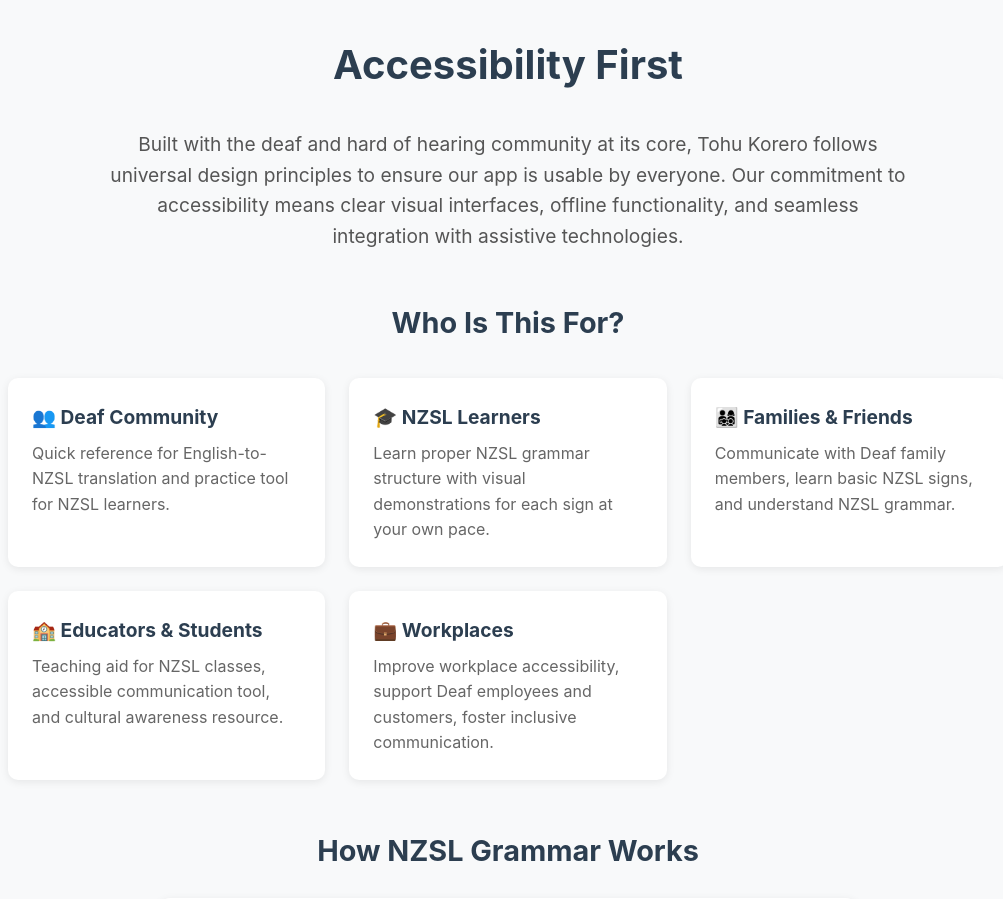
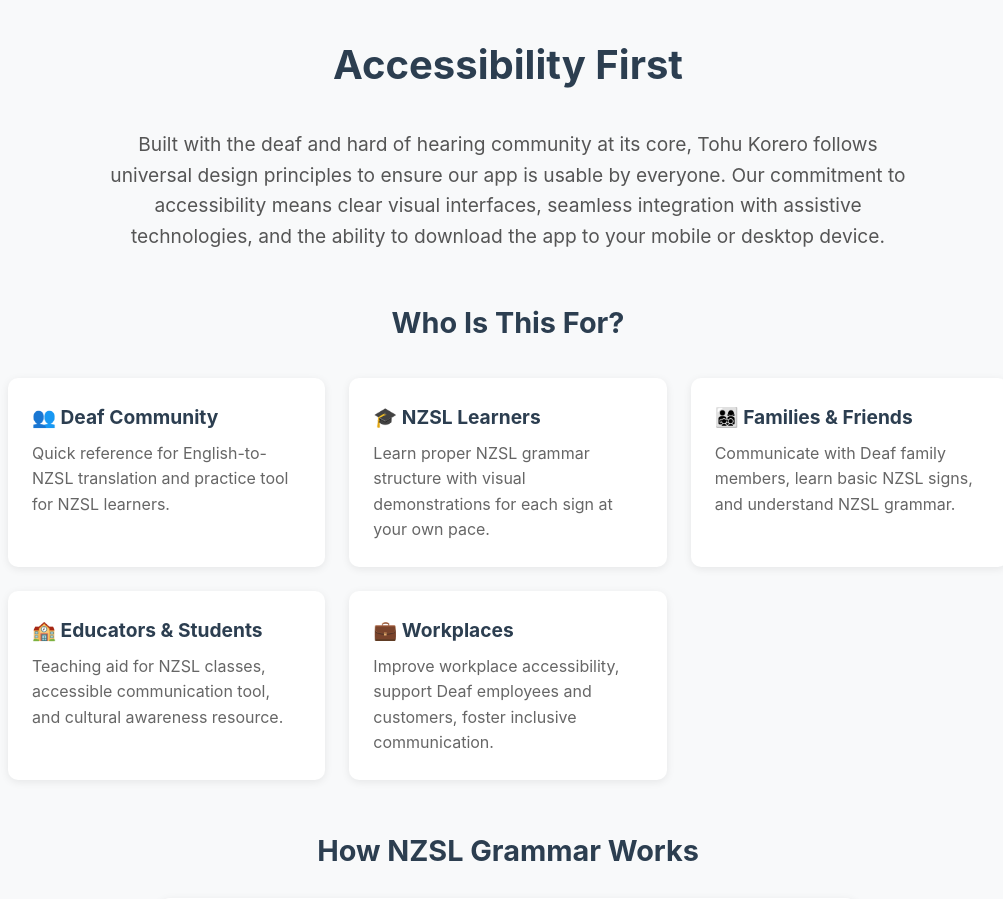
Before and after one commit to paul-study/tohu-korero-website, a React (Create React App) app: page / in a window 1280 px wide. Shown: the part 2660-3559 px from the top of the page, without its empty margins (132-1135 px from the left). Built offline with nearby package versions, Linux system fonts and the light colour scheme.

Commit message:
updated offline information

```diff
--- a/src/App.js
+++ b/src/App.js
@@ -167,8 +167,8 @@
           <p>
             Built with the deaf and hard of hearing community at its core, Tohu Korero follows
             universal design principles to ensure our app is usable by everyone. Our commitment
-            to accessibility means clear visual interfaces, offline functionality, and seamless
-            integration with assistive technologies.
+            to accessibility means clear visual interfaces, seamless integration with assistive
+            technologies, and the ability to download the app to your mobile or desktop device.
           </p>
 
           <h3 className="audience-title">Who Is This For?</h3>
```
